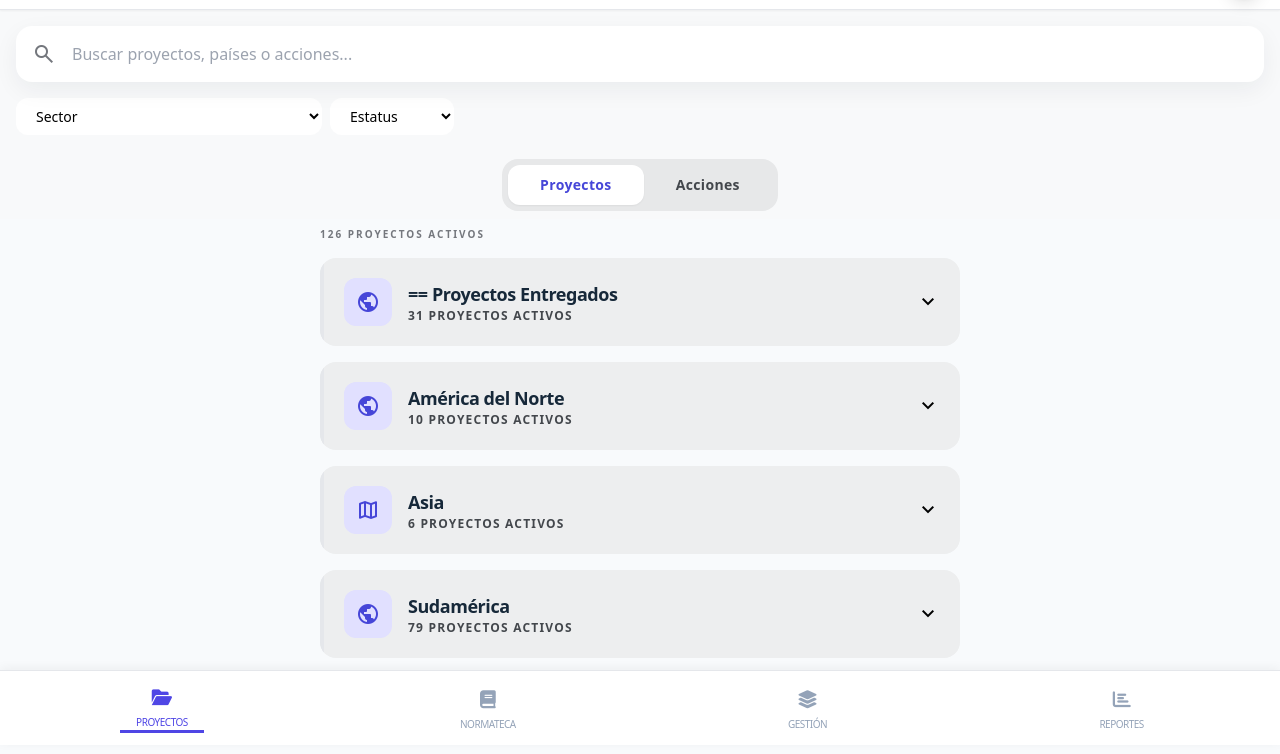
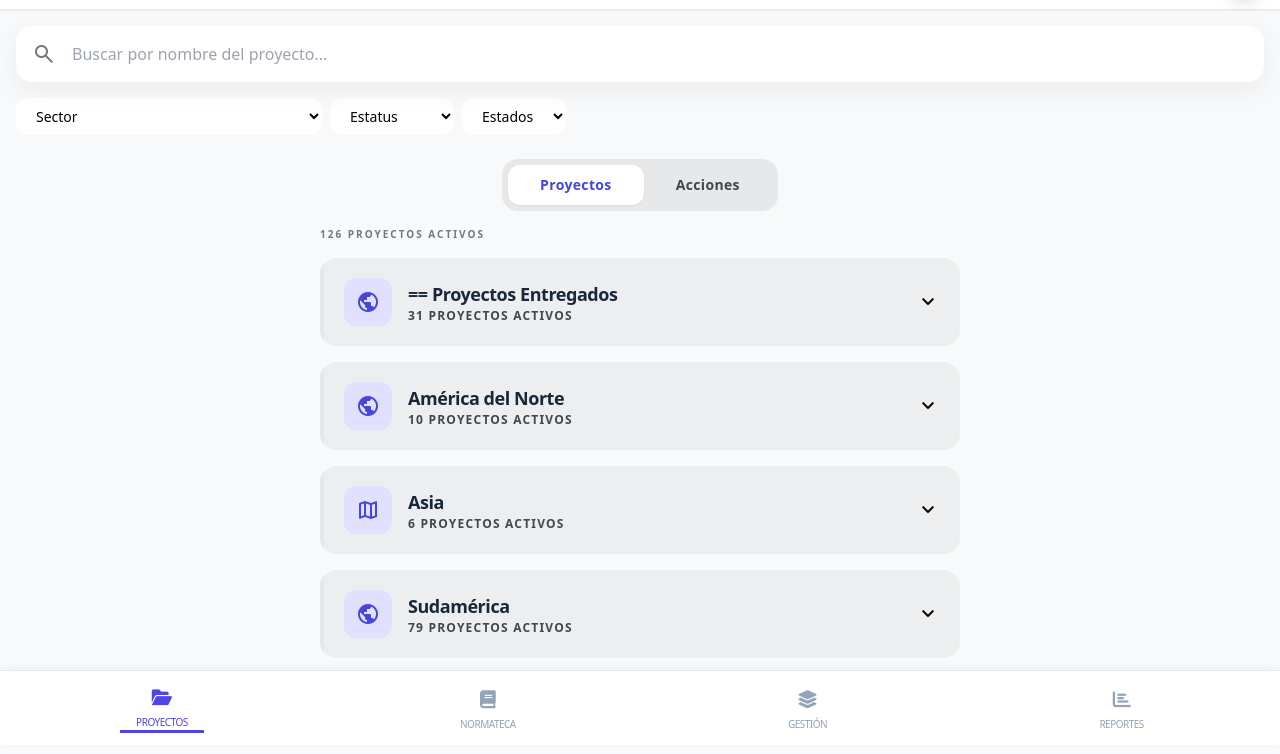
Before and after one commit to DanonninoPlus/DGCIDCIENCIA, a plain HTML site: page portal.html in a window 1280 px wide. Shown: the part 55-809 px from the top of the page. Drawn offline with nearby package versions, Linux system fonts and the light colour scheme.

Commit message:
Update portal.html

```diff
--- a/portal.html
+++ b/portal.html
@@ -54,7 +54,7 @@
       <div class="absolute inset-y-0 left-4 flex items-center pointer-events-none text-outline">
         <span class="material-symbols-outlined">search</span>
       </div>
-      <input id="searchInput" type="search" placeholder="Buscar proyectos, países o acciones..."
+      <input id="searchInput" type="search" placeholder="Buscar por nombre del proyecto..."
         class="w-full h-14 pl-14 pr-6 bg-surface-container-lowest border-none rounded-2xl diplomatic-shadow text-on-surface placeholder:text-outline focus:ring-2 focus:ring-secondary transition-all">
     </div>
 
@@ -67,6 +67,9 @@
         <option value="Planeación">Planeación</option>
         <option value="Ejecución">Ejecución</option>
         <option value="Finalizado">Finalizado</option>
+      </select>
+      <select id="filterState" class="bg-surface-container-lowest border-none rounded-xl px-4 py-2 text-sm font-medium outline-none focus:ring-2 focus:ring-secondary text-on-surface min-w-[100px] whitespace-nowrap">
+        <option value="">Estados</option>
       </select>
     </div>
 
```
